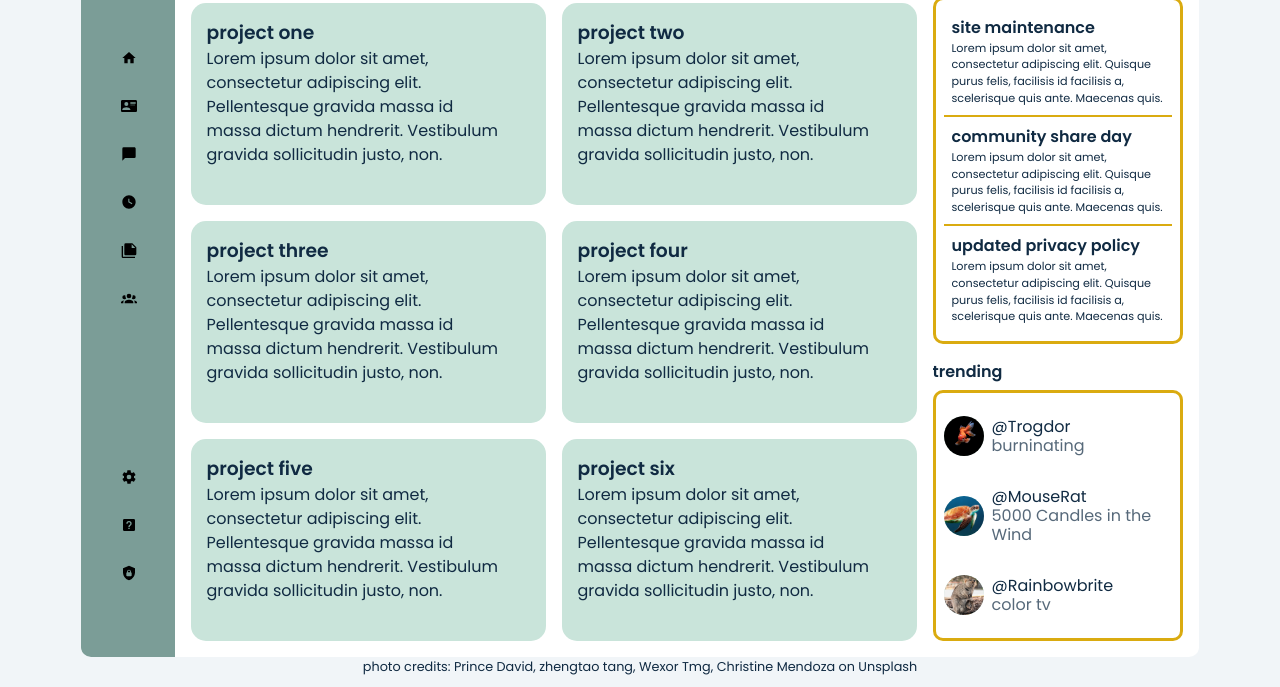
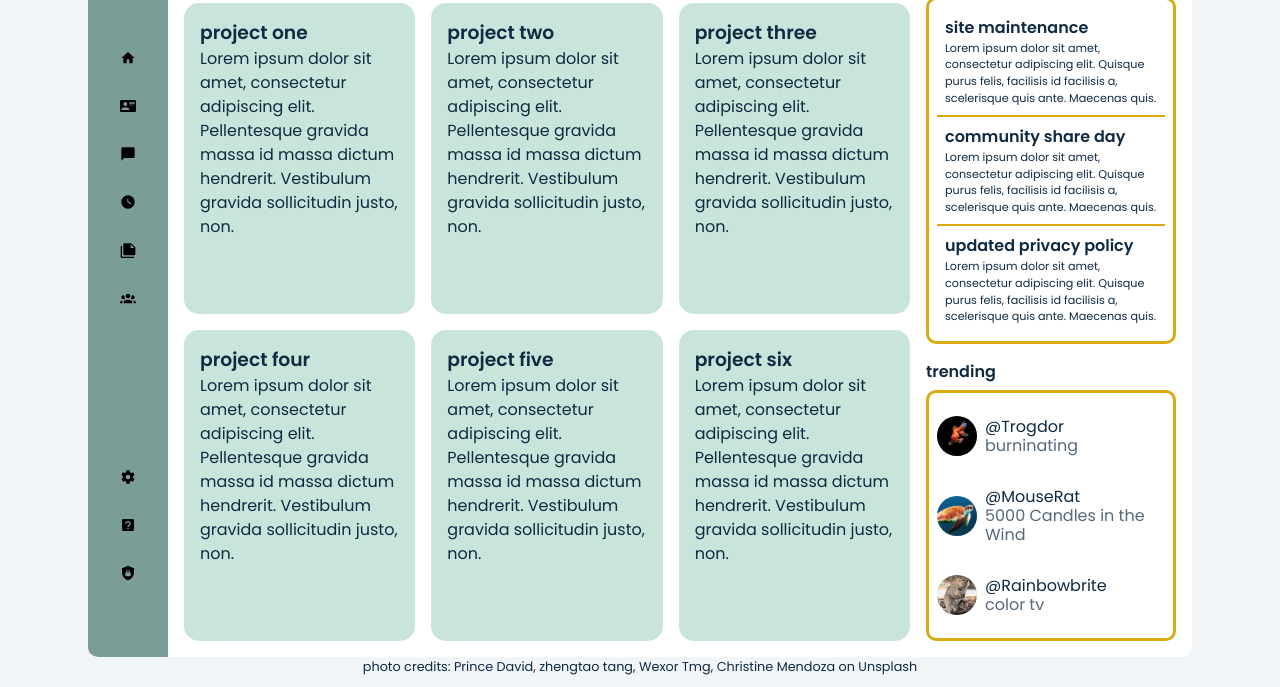
Before and after one commit to MooseCowBear/odin-project-dashboard, a plain HTML site: page index.html in a window 1280 px wide. Shown: the part 113-800 px from the top of the page. Drawn offline with Linux system fonts and the light colour scheme.

Commit message:
remove padding from ul so lis center

```diff
--- a/style.css
+++ b/style.css
@@ -22,7 +22,8 @@ h4,
 p,
 section,
 article,
-input {
+input,
+ul {
   margin: 0;
   padding: 0;
 }
@@ -92,7 +93,7 @@ main {
   background-color: var(--background-200);
   border-radius: 10px;
   display: grid;
-  grid-template-columns: 1fr 11fr;
+  grid-template-columns: 80px 1fr;
   grid-template-rows: 7% 93%;
   max-height: 95vh;
   overflow: hidden;
@@ -170,10 +171,8 @@ input[type="search"]{
   grid-row: 1 / -1;
   grid-column-start: 1;
   display: grid;
-  grid-template-columns: 1fr;
   grid-template-rows: 50px 1.8fr 1fr;
   background-color: var(--accent-200);
-  justify-items: start;
   align-items: center;
   padding: 0.5rem 0;
   overflow: auto;
@@ -184,11 +183,13 @@ input[type="search"]{
   justify-self: center;
 }
 
-
-.pages, .utilities {
+ul {
   display: flex;
   flex-direction: column;
+  align-items: center;
+  justify-content: center;
   gap: clamp(1rem, 5vh, 2rem);
+  width: 100%;
 }
 
 .content__wrapper {
@@ -209,7 +210,7 @@ input[type="search"]{
 
 .projects {
   display: grid;
-  grid-template-columns: repeat(auto-fit, minmax(250px, 1fr));
+  grid-template-columns: repeat(auto-fit, minmax(230px, 1fr));
   grid-auto-rows: minmax(200px, 1fr);
   gap: 1rem;
   min-width: 0;
```
